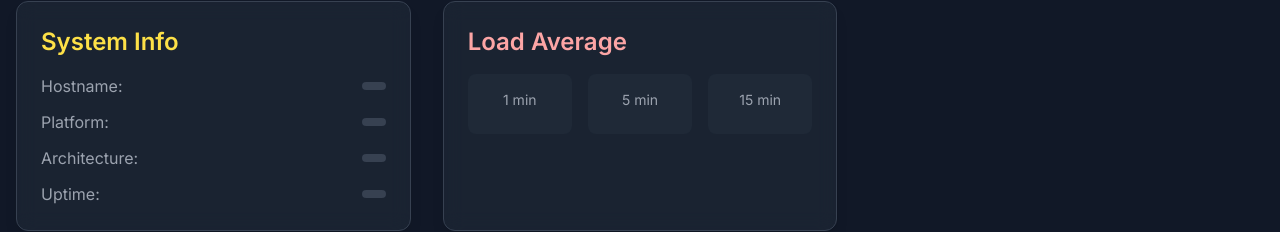
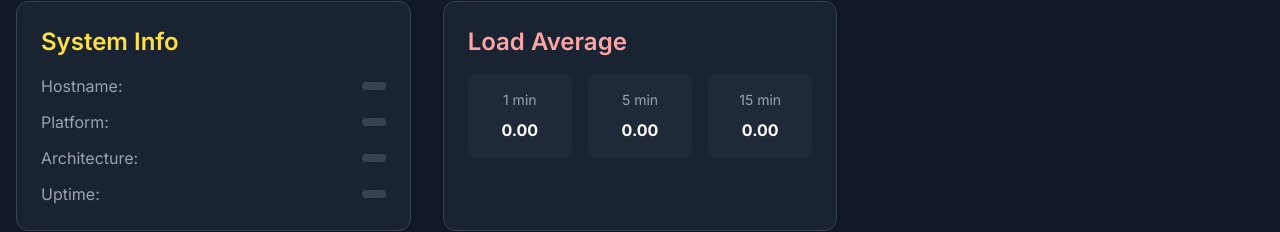
Before and after one commit to rizzbrew/statsmonit, a website: page public/index.html in a window 1280 px wide. Shown: the part 353-585 px from the top of the page. Drawn offline with nearby package versions, Linux system fonts and the light colour scheme; no server answers.

Commit message:
Refix Caliph

```diff
--- a/public/index.html
+++ b/public/index.html
@@ -113,15 +113,15 @@
           <div class="grid grid-cols-3 gap-4 text-center">
             <div class="bg-gray-800 p-4 rounded-lg">
               <p class="text-gray-400 text-sm mb-2">1 min</p>
-              <p class="text-1xl font-bold" id="load-1"></p>
+              <p class="text-1xl font-bold" id="load-1">0.00</p>
             </div>
             <div class="bg-gray-800 p-4 rounded-lg">
               <p class="text-gray-400 text-sm mb-2">5 min</p>
-              <p class="text-1xl font-bold" id="load-5"></p>
+              <p class="text-1xl font-bold" id="load-5">0.00</p>
             </div>
             <div class="bg-gray-800 p-4 rounded-lg">
               <p class="text-gray-400 text-sm mb-2">15 min</p>
-              <p class="text-1xl font-bold" id="load-15"></p>
+              <p class="text-1xl font-bold" id="load-15">0.00</p>
             </div>
           </div>
         </div>
```
